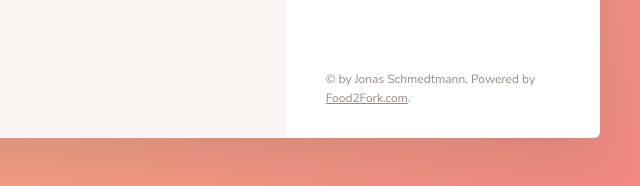
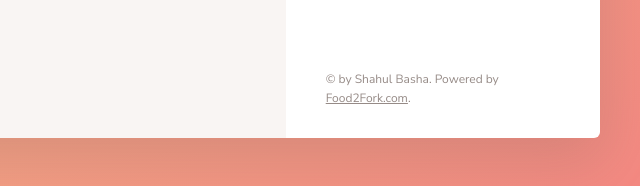
Before and after one commit to shahulbasha/RecipeFinder, a website built with webpack: page src/index.html in a window 1280 px wide. Shown: the part 1013-1199 px from the top of the page, 640-1280 px from the left. Built offline with nearby package versions, Linux system fonts and the light colour scheme.

Commit message:
Updated Name in starter file

```diff
--- a/src/index.html
+++ b/src/index.html
@@ -429,7 +429,7 @@
             </ul>
 
             <div class="copyright">
-                &copy; by Jonas Schmedtmann. Powered by
+                &copy; by Shahul Basha. Powered by
                 <a href="http://food2fork.com" target="_blank" class="link">Food2Fork.com</a>.
             </div>
 
```
